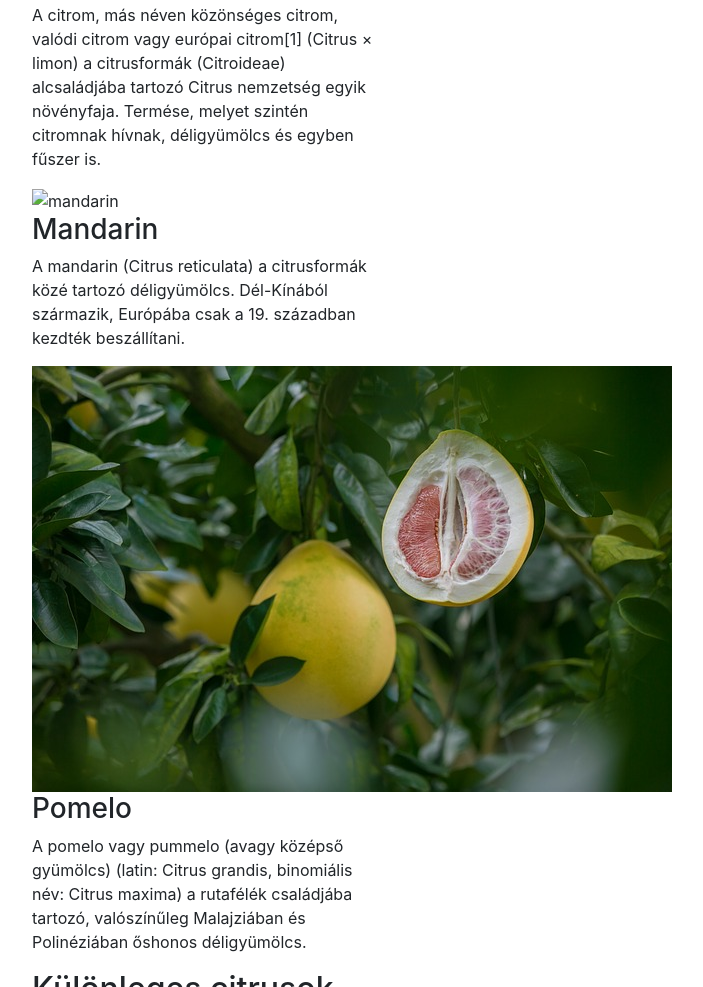
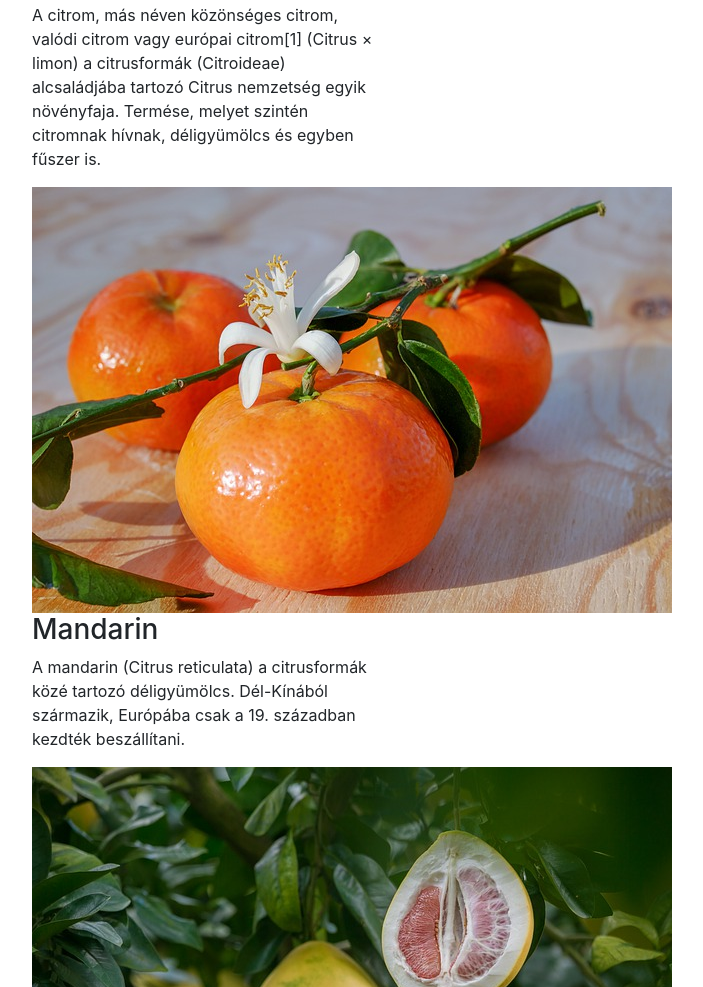
Before and after one commit to HohnMarton/hohmarton20220228, a plain HTML site: page forras/index.html in a window 1280 px wide. Shown: the part 1471-2458 px from the top of the page, without its empty margins (53-756 px from the left). Drawn offline with Linux system fonts and the light colour scheme.

Commit message:
ertekelheto

```diff
--- a/forras/css/style.css
+++ b/forras/css/style.css
@@ -12,6 +12,7 @@ h1{
 h2{
     margin-top: 10px;
     background-color: rgb(248, 248, 248);
+    padding-left: 11rem;
 }
 
 h3{
--- a/forras/index.html
+++ b/forras/index.html
@@ -29,7 +29,7 @@
           </div>
         </div>
       </nav>
-    <main class="container ">
+    <main class="container">
         <article class="row">
             <div class="col-12">
                 <h2>Citrusfélék fogalma</h2>
@@ -63,13 +63,13 @@
                <p>A grépfrút (Citrus x paradisi), angolos írásmód szerint grapefruit, más néven citrancs a citrusformák legfiatalabb tagja. Az 1750-es években fedezték fel, valószínűleg Barbadoson. A pomelo (Citrus grandis) és a narancs (Citrus sinensis) hibridjeként alakult ki, bár az elsőhöz közelebb áll. </p>
            </div>
            <div class="col-sm-4 col-lg-4">
-                <img src="img/citrom.jpg" alt="Citrom">
+                <img src="img/citrom.jpg"  alt="Citrom">
                 <h3>Citrom</h3>
                 <p>A citrom, más néven közönséges citrom, valódi citrom vagy európai citrom[1] (Citrus × limon) a citrusformák (Citroideae) alcsaládjába tartozó Citrus nemzetség egyik növényfaja. Termése, melyet szintén citromnak hívnak, déligyümölcs és egyben fűszer is.</p>
            </div>
            <div>
                <div class="col-sm-4 col-lg-4">
-                   <img src="mandarin2.jpg" alt="mandarin">
+                   <img src="img/mandarin2.jpg"  alt="mandarin">
                    <h3>Mandarin</h3>
                    <p>A mandarin (Citrus reticulata) a citrusformák közé tartozó déligyümölcs. Dél-Kínából származik, Európába csak a 19. században kezdték beszállítani.</p>
                </div>
```
